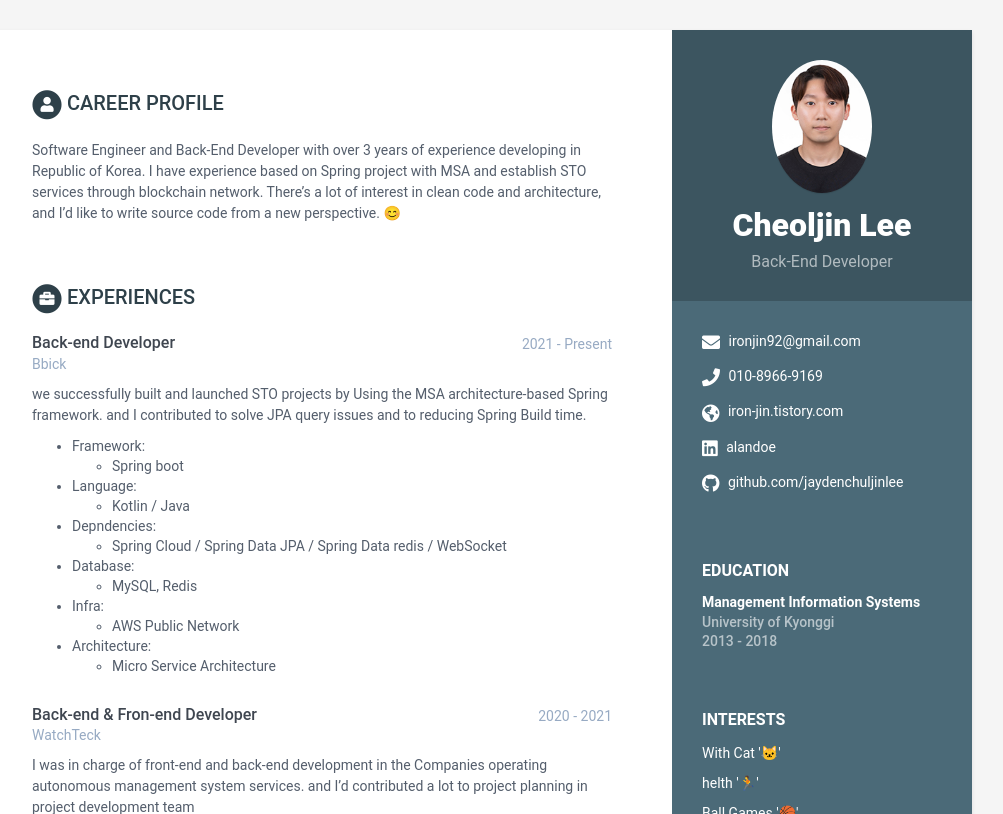
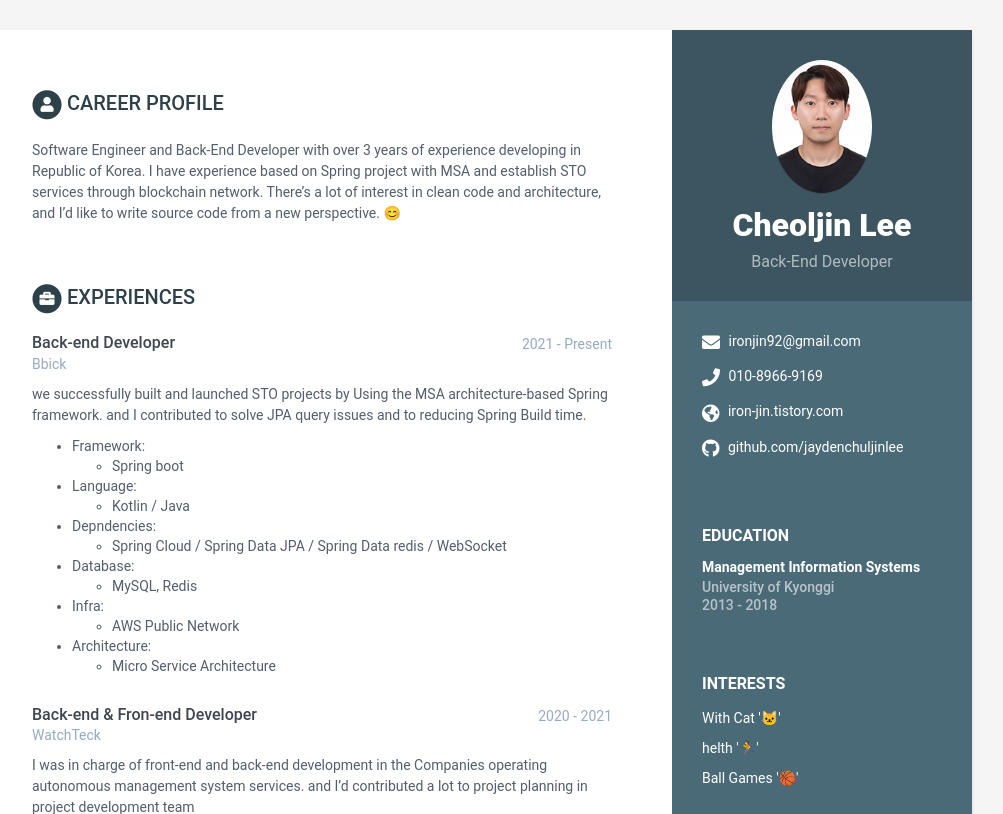
Before and after one commit to jaydenchuljinlee/jaydenchuljinlee.github.io, a Jekyll site: the page built from index.html, in a window 1280 px wide, cut to the strip 0-814 px from the top of the page. Shown: the whole strip, without its empty margins (168-1171 px from the left). Built offline with Jekyll 4.4.1, drawn with Linux system fonts in a browser that asks for light colours; emoji names are drawn with the system emoji font.

Commit message:
Update Resume

```diff
--- a/_includes/contact.html
+++ b/_includes/contact.html
@@ -38,9 +38,9 @@
     {% endif %}
 
     {% if sidebar.linkedin %}
-    <li class="linkedin"><i class="fab fa-linkedin"></i>
-      <a href="https://linkedin.com/in/{{ sidebar.linkedin }}" target="_blank">{{ sidebar.linkedin }}</a>
-    </li>
+<!--    <li class="linkedin"><i class="fab fa-linkedin"></i>-->
+<!--      <a href="https://linkedin.com/in/{{ sidebar.linkedin }}" target="_blank">{{ sidebar.linkedin }}</a>-->
+<!--    </li>-->
     {% endif %}
 
     {% if sidebar.xing %}
```
